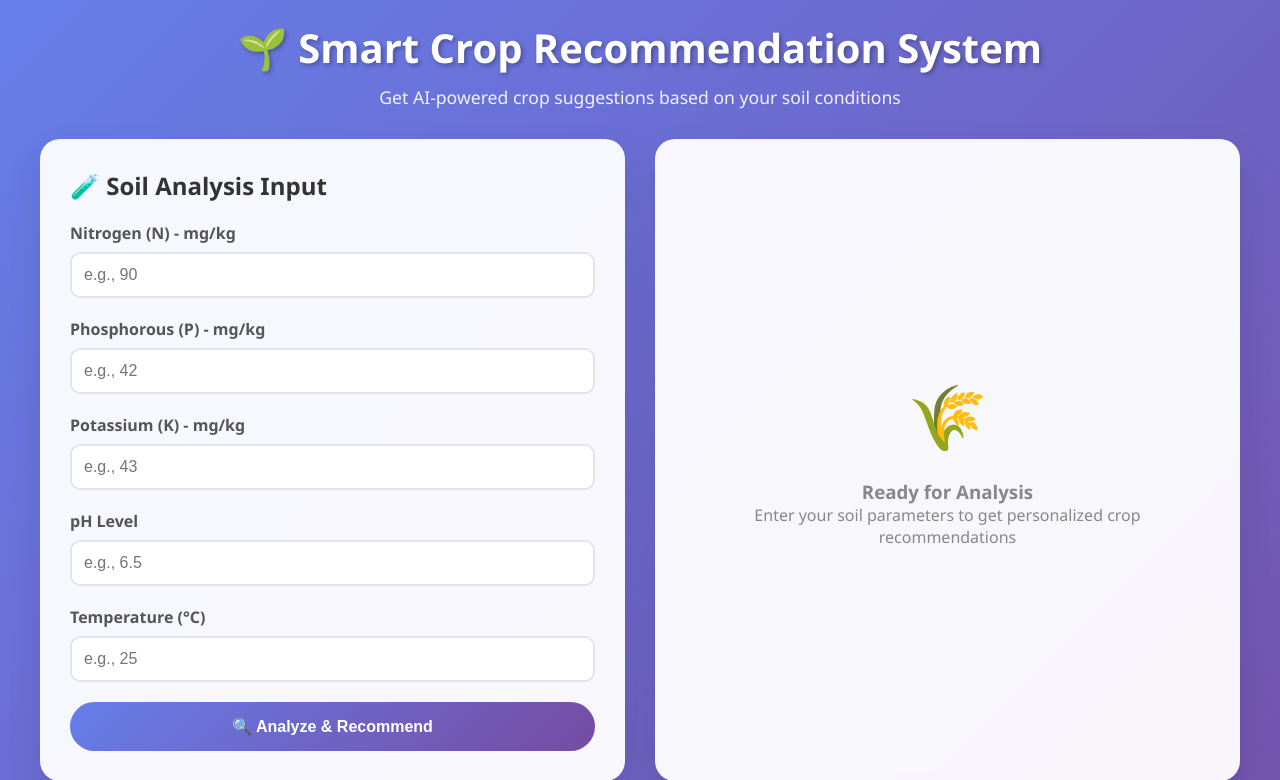
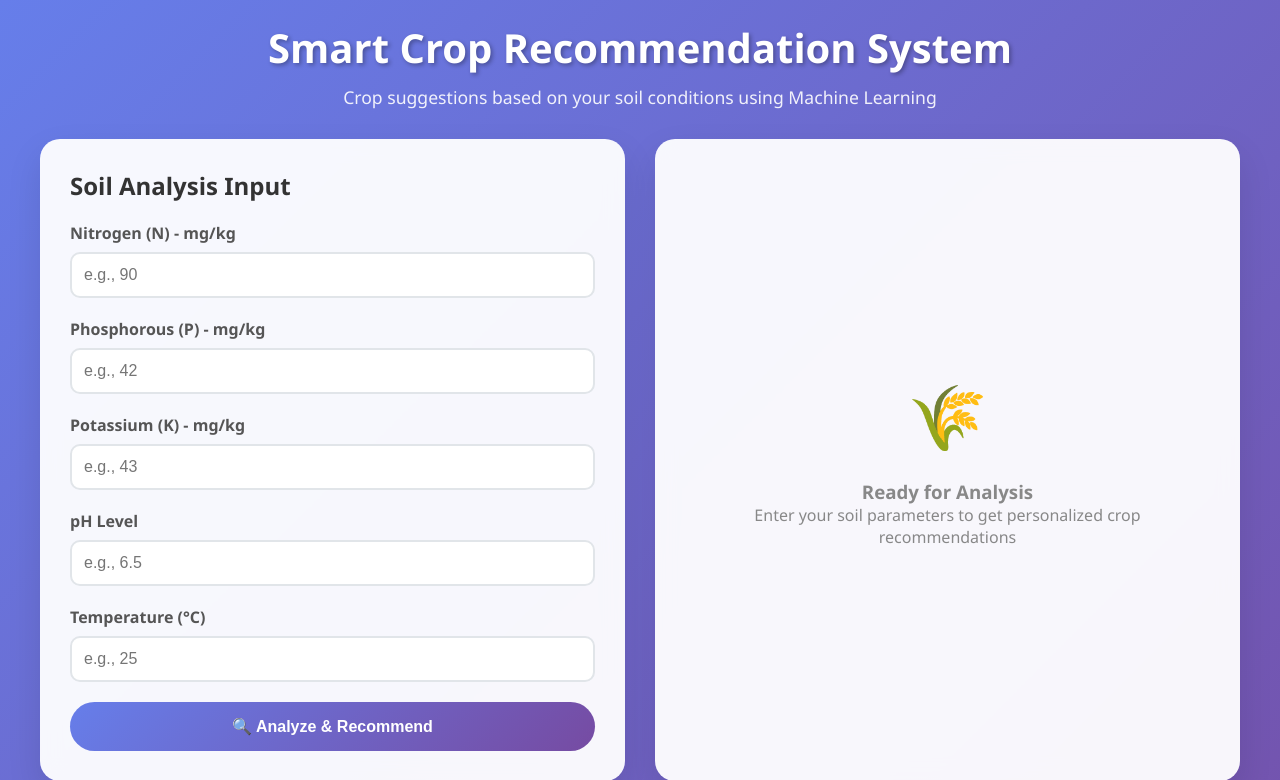
Before and after one commit to Helezonic/crop-suggestion-python, a Flask app: page / in a window 1280 px wide. Shown: the top 780 px of the page. Run offline with Flask 3, Linux system fonts and the light colour scheme.

Commit message:
Little changes

```diff
--- a/templates/index.html
+++ b/templates/index.html
@@ -10,13 +10,13 @@
 <body>
     <div class="container">
         <div class="header">
-            <h1>🌱 Smart Crop Recommendation System</h1>
-            <p>Get AI-powered crop suggestions based on your soil conditions</p>
+            <h1>Smart Crop Recommendation System</h1>
+            <p>Crop suggestions based on your soil conditions using Machine Learning</p>
         </div>
 
         <div class="main-content">
             <div class="card form-section">
-                <h2>🧪 Soil Analysis Input</h2>
+                <h2>Soil Analysis Input</h2>
                 <form id="cropForm">
                     <div class="form-group">
                         <label for="nitrogen">Nitrogen (N) - mg/kg</label>
```
Also changed, not shown: public/crop recommend.PNG (added), public/icons8-wheat-96.png (added).
